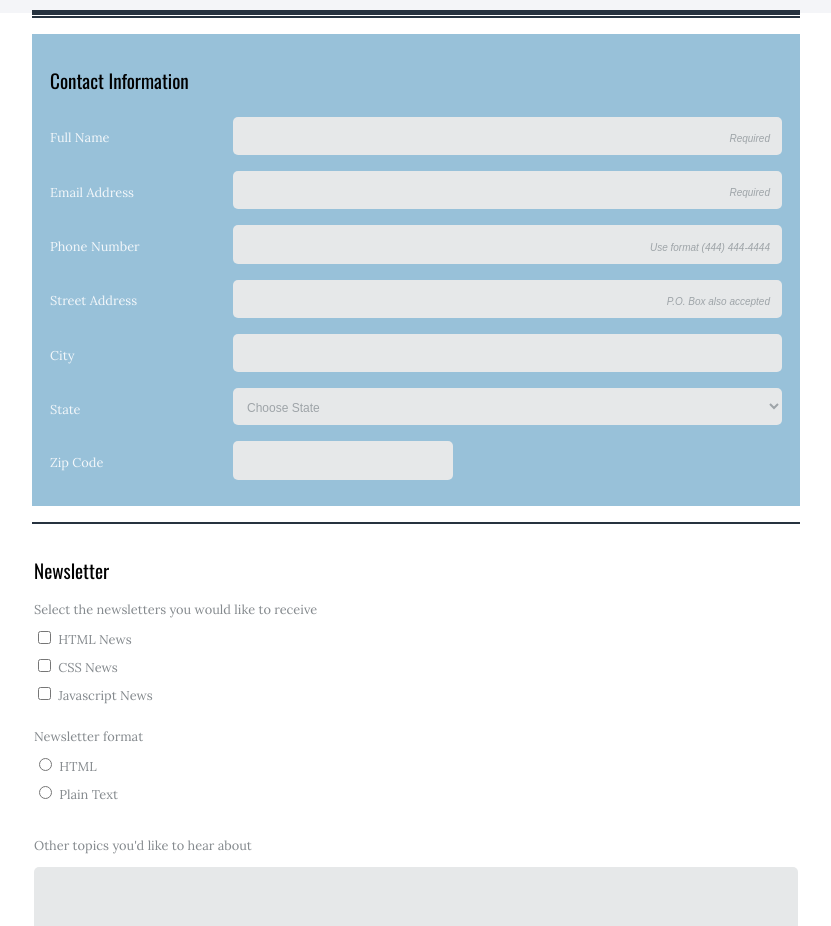
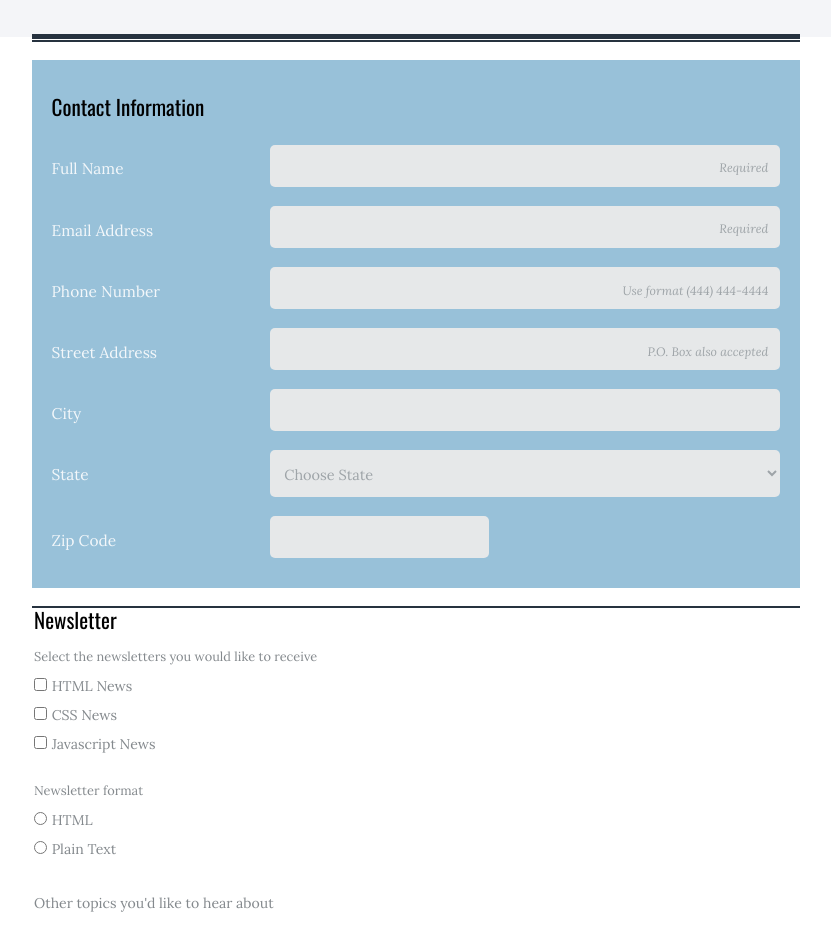
Before and after one commit to aelizabethian/Project-3_Techdegree-Treehouse, a plain HTML site: page index.html in a window 1280 px wide. Shown: the part 180-1106 px from the top of the page, without its empty margins (224-1055 px from the left). Drawn offline with nearby package versions, Linux system fonts and the light colour scheme.

Commit message:
Updates
Resolved errors in HTML

```diff
--- a/css/style.css
+++ b/css/style.css
@@ -54,7 +54,7 @@ legend {
 }
 
 .header p {
-  font-size: 0.8em;
+  font-size: 0.9em;
   color: rgb(132, 137, 141);
   padding-left: 1em;
   padding-right: 1em;
@@ -93,6 +93,7 @@ legend {
   margin-top: 1em;
   border: 1px solid rgb(38, 50, 63);
 }
+
 .contactInfo input {
   padding-bottom: 2em;
   transition: background-color 0.3s ease, outline 0.3s ease;
@@ -139,7 +140,7 @@ select {
 }
 
 input::placeholder {
-  font-size: 0.75em;
+  font-size: 0.85em;
   padding-right: 10px;
   color: rgb(158, 164, 168);
   text-align: right;
@@ -148,7 +149,7 @@ input::placeholder {
 
 input[name="zipCode"] {
   width: 30%;
-  margin-right: 45%;
+  margin-right: 40%;
 }
 
 select {
@@ -157,10 +158,10 @@ select {
   padding-left: 10px;
   padding-right: 10px;
 }
-
+/*
 .container2 {
   padding-top: 2em;
-}
+} */
 
 .newsletter {
   margin-top: 0;
@@ -269,10 +270,26 @@ footer p {
 }
 
 @media (min-width: 768px) {
+  h1,
+  h2,
+  h3 {
+    font-size: 1.5em;
+  }
+
+  .header p,
+  label {
+    font-size: 1em;
+  }
+
   .main,
   .labelInputPairs,
   .labelInputPairs2 {
     display: flex;
+    font-size: 1.1em;
+  }
+
+  .labelInputPairs input {
+    font-size: 0.9rem;
   }
 
   .main {
@@ -280,6 +297,7 @@ footer p {
     max-width: 60%;
     justify-content: center;
     margin: auto;
+    font-size: 1.1em;
   }
 
   .labelInputPairs {
@@ -293,7 +311,7 @@ footer p {
   input[type="email"],
   input[type="tel"],
   select {
-    max-width: 75%;
+    max-width: 70%;
     margin-left: 1em;
   }
 
--- a/index.html
+++ b/index.html
@@ -7,7 +7,7 @@
     <link rel="preconnect" href="https://fonts.googleapis.com">
 <link rel="preconnect" href="https://fonts.gstatic.com" crossorigin>
 <link href="https://fonts.googleapis.com/css2?family=Lora:ital@0;1&family=Oswald&display=swap" rel="stylesheet">
-    <link rel="stylsheet" href="css/normalize.css">
+    <link rel="stylesheet" href="css/normalize.css">
     <link rel="stylesheet" href="css/style.css">
     <title>The Code Review</title>
 </head>
@@ -18,41 +18,38 @@
         <h2 class="signup">Signup for our newsletter</h2>
         <p>Get the latest news on how your code is doing right in your inbox</p>
         </div>
+
         <div class="line"></div>
     </header>
 
-
-
 <main class="main">
 
+<form action="#" method= "post">
     <div class="container">
-
-
-<form action="" method="post">
     <fieldset class="contactInfo">
     <legend>Contact Information</legend>
+
     <div class = "labelInputPairs">
         <label for="fullName">Full Name</label>
-    <input type="text" id="fullName" name="fullName" placeholder="Required" required >
-    </div>
+        <input type="text" id="fullName" name="fullName" placeholder="Required" required></div>
 
     <div class = "labelInputPairs">
         <label for="email">Email Address</label>
-    <input type="email" id="email" name="email" placeholder="Required" required> </div>
+        <input type="email" id="email" name="email" placeholder="Required" required></div>
 
     <div class = "labelInputPairs">
         <label for="phone">Phone Number</label>
-    <input type="tel" id="phone" name="phone" placeholder="Use format (444) 444-4444"> </div>
+        <input type="tel" id="phone" name="phone" placeholder="Use format (444) 444-4444"></div>
 
     <div class = "labelInputPairs">
         <label for="address">Street Address</label>
-    <input type="text" id="address" name="address" placeholder="P.O. Box also accepted"> </div>
+        <input type="text" id="address" name="address" placeholder="P.O. Box also accepted"></div>
 
     <div class = "labelInputPairs">
         <label for="city">City</label>
-    <input type="text" id="city" name="city"> </div>
+        <input type="text" id="city" name="city"></div>
 
-<div class = "labelInputPairs">
+<div class="labelInputPairs">
     <label for="state">State</label>
     <select id="state" name="state">
         <option value="">Choose State</option>
@@ -105,34 +102,26 @@
         <option value="Washington">Washington</option>
         <option value="West Virginia">West Virginia</option>
         <option value="Wisconsin">Wisconsin</option>
-        <option value="Wyoming">Wyoming</option>
-</select>
+        <option value="Wyoming">Wyoming</option></select>
 </div>
 
+   <div class = "labelInputPairs">
+        <label for="zipCode">Zip Code</label>
+        <input type="text" id="zipCode" name="zipCode" minlength=5 maxlength=5></div>
 
-   <div class = "labelInputPairs .zipArea">
-    <label for="zipCode">Zip Code</label>
-    <input type="text" id="zipCode" name="zipCode" minlength=5 maxlength=5>
+    </fieldset>
 </div>
-
-</div>
-</fieldset>
-
 
 
 <div class="border"></div>
 
-<div class="container2">
     <fieldset class = "newsletter">
-
         <legend>Newsletter</legend>
         <p>Select the newsletters you would like to receive</p>
-
 
         <div class="newsOptions">
             <input type="checkbox" id="htmlNews" value="htmlNews" name="newsletter">
             <label for="htmlNews">HTML News</label></div>
-
         <div class="newsOptions">
             <input type="checkbox" id="cssNews" value="cssNews" name="newsletter">
             <label for="cssNews">CSS News</label></div>
@@ -141,9 +130,8 @@
             <input type="checkbox" id="javascriptNews" value="javascriptNews" name="newsletter">
             <label for="javascriptNews">Javascript News</label></div>
 
+        <p>Newsletter format</p>
 
-
-    <p>Newsletter format</p>
         <div class="newsOptions">
             <input type="radio" id="htmlFormat" value="htmlFormat" name="newsformat">
             <label for="htmlFormat">HTML</label></div>
@@ -152,23 +140,26 @@
             <input type="radio" id="textFormat" value="textFormat" name="newsformat">
             <label for="textFormat">Plain Text</label></div>
 
+        <div class="other">
+            <label for="otherTopics">Other topics you'd like to hear about</label></div>
+
+        <textarea id="otherTopics" name="usersTopics"></textarea>
+
+    </fieldset>
 
 
-<div class="other">
-    <label for="otherTopics">Other topics you'd like to hear about</label>
-    <textarea id="otherTopics" name="usersTopics"></textarea>
-</div>
-</fieldset>
 
     <div class="buttonCont">
     <button class="button" type="submit"><strong>Sign Up</strong></button>
-    </form></div>
+        </div>
+
 </form>
 </main>
 
 <footer class="footer">
     <p><em>Copyright &copy; The Code Review</em></p>
 </footer>
-</div>
+
+
 </body>
 </html>
```
Lines whose indentation alone changed are shown as unchanged.
